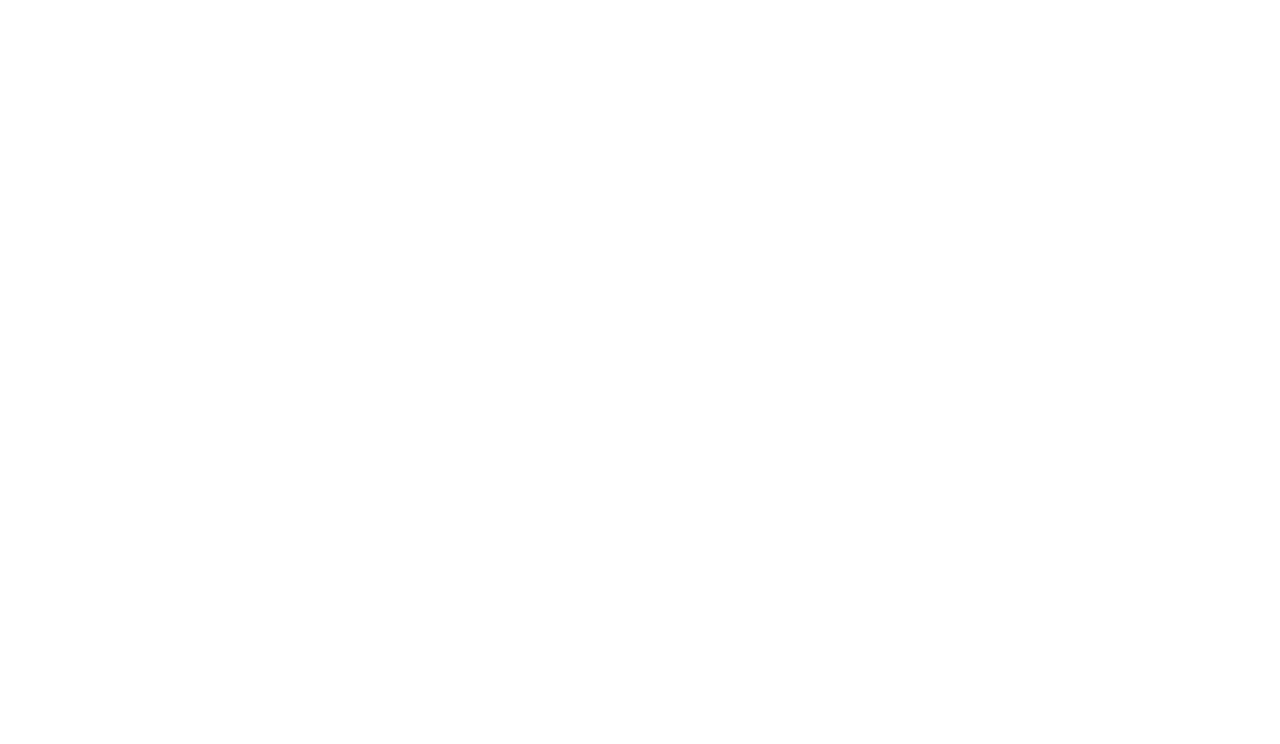
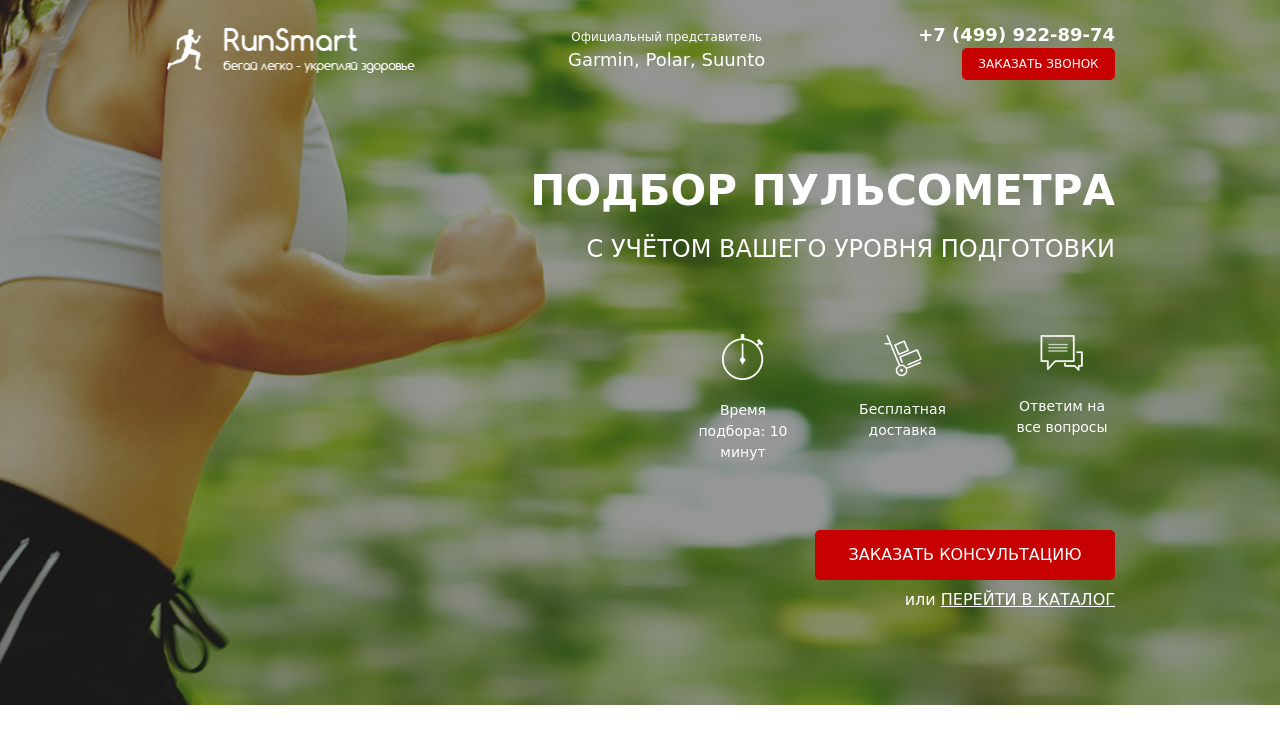
Before and after one commit to BalashovaMa/Pulse, a website: page src/index.html in a window 1280 px wide. Drawn offline with Linux system fonts and the light colour scheme.

Commit message:
feat: add promo

```diff
--- a/src/index.html
+++ b/src/index.html
@@ -1,14 +1,60 @@
 <!DOCTYPE html>
 <html lang="en">
+
 <head>
     <meta charset="UTF-8">
     <meta http-equiv="X-UA-Compatible" content="IE=edge">
     <meta name="viewport" content="width=device-width, initial-scale=1.0">
-    <link rel="stylesheet" href="css/bootstrap-reboot.min.css.map">
+    <link rel="stylesheet" href="css/bootstrap-reboot.min.css">
     <link rel="stylesheet" href="css/style.min.css">
     <title>Pulse</title>
 </head>
+
 <body>
+    <div class="promo">
+        <div class="container">
+            <header class="header">
+                <a href="#" class="header__logo">
+                    <img src="icons/logo.png" alt="header-logo">
+                </a>
+                <div class="header__official">
+                    Официальный представитель
+                    <span>Garmin, Polar, Suunto</span>
+                </div>
+                <div class="header__contacts">
+                    <a href="tel:+74999228974" class="header__phone">+7 (499) 922-89-74</a>
+                    <button class="button">заказать звонок</button>
+                </div>
+            </header>
+            <div class="promo__wrapper">
+                <h1 class="promo__header">Подбор пульсометра</h1>
+                <h2 class="promo__subheader">с учётом Вашего уровня подготовки</h2>
+                <div class="promo__icons">
+                    <div class="promo__icon">
+                        <img src="icons/main-screen/timer.png" alt="timer">
+                        Время подбора:
+                        10 минут
+                    </div>
+                    <div class="promo__icon">
+                        <img src="icons/main-screen/hand-cart.png" alt="hand-cart">
+                        Бесплатная
+                        доставка
+                    </div>
+                    <div class="promo__icon">
+                        <img src="icons/main-screen/messages.png" alt="messages">
+                        Ответим
+                        на все вопросы
+                    </div>
+                </div>
+                <button class="button button_main">заказать кОНСУЛЬТАЦИЮ</button>
+                <div class="promo__link">
+                    или
+                    <a href="#">ПЕРЕЙТИ В КАТАЛОГ</a>
+                </div>
+            </div>
 
+        </div>
+    </div>
 </body>
+
 </html>
--- /dev/null
+++ b/src/sass/_buttons.scss
@@ -0,0 +1,19 @@
+@import 'variables.scss';
+.button {
+    height: 32px;
+    width: 153px;
+    border-radius: 5px;
+    background-color: $main-color;
+    border: none;
+    font-size: 12px;
+    font-weight: 500;
+    text-align: center;
+    text-transform: uppercase;
+    color: #FFFFFF;
+    &_main {
+        height: 50px;
+        width: 300px;
+        font-size: 16px;
+        margin-top: 67px;
+    }
+}
--- /dev/null
+++ b/src/sass/_header.scss
@@ -0,0 +1,38 @@
+.header {
+    display: flex;
+    justify-content: space-between;
+    align-items: center;
+
+    &__logo {
+        width: 250px;
+
+        img {
+            width: 100%;
+        }
+    }
+
+    &__official {
+        font-size: 12px;
+        font-weight: 500;
+        color: #FFFFFF;
+        text-align: center;
+
+        span {
+            font-size: 18px;
+            display: block;
+        }
+    }
+
+    &__phone {
+        font-size: 18px;
+        font-weight: 700;
+        text-decoration: none;
+        display: block;
+        color: #FFFFFF;
+    }
+    &__contacts {
+        display: flex;
+        flex-direction: column;
+        align-items: flex-end;
+    }
+}
--- /dev/null
+++ b/src/sass/_promo.scss
@@ -0,0 +1,57 @@
+.promo {
+    min-height: 650px;
+    padding: 21px 0 93px;
+    background: url(../img/maim-bg.jpg) center (center/cover) no-repeat;
+
+    &__wrapper {
+        display: flex;
+        flex-direction: column;
+        align-items: flex-end;
+        margin-top: 90px;
+    }
+
+    &__header {
+        font-size: 42px;
+        font-weight: 700;
+        color: #FFFFFF;
+        text-transform: uppercase;
+        line-height: 42px;
+    }
+    &__subheader {
+        font-size: 24px;
+        font-weight: 500;
+        color: #FFFFFF;
+        text-transform: uppercase;
+        line-height: 24px;
+        margin-top: 17px;
+    }
+    &__icons {
+        margin-top: 65px;
+        display: flex;
+        width: 425px;
+        justify-content: space-between;
+    }
+    &__icon {
+        width: 106px;
+        text-align: center;
+        font-size: 14px;
+        font-weight: 500;
+        color: #FFFFFF;
+        img {
+            display: block;
+            margin: 0 auto;
+            margin-bottom: 20px;
+        }
+    }
+    &__link {
+        font-size: 16px;
+        font-weight: 500;
+        color: #FFFFFF;
+        margin-top: 8px;
+        a {
+            text-decoration: underline;
+            text-transform: uppercase;
+            color: #FFFFFF;
+        }
+    }
+}
--- /dev/null
+++ b/src/sass/_variables.scss
@@ -0,0 +1 @@
+$main-color: #C70101;
--- a/src/sass/style.scss
+++ b/src/sass/style.scss
@@ -0,0 +1,11 @@
+* {
+    font-family: 'MuseoModerno', cursive;
+}
+.container {
+    max-width: 950px;
+    margin: 0 auto;
+}
+@import 'promo.scss';
+@import 'header.scss';
+@import 'buttons.scss';
+@import 'variables.scss';
```
Also changed, not shown: package.json (+7 -0 lines), src/css/bootstrap-reboot.min.css (added), src/css/style.min.css, 1 other file.
